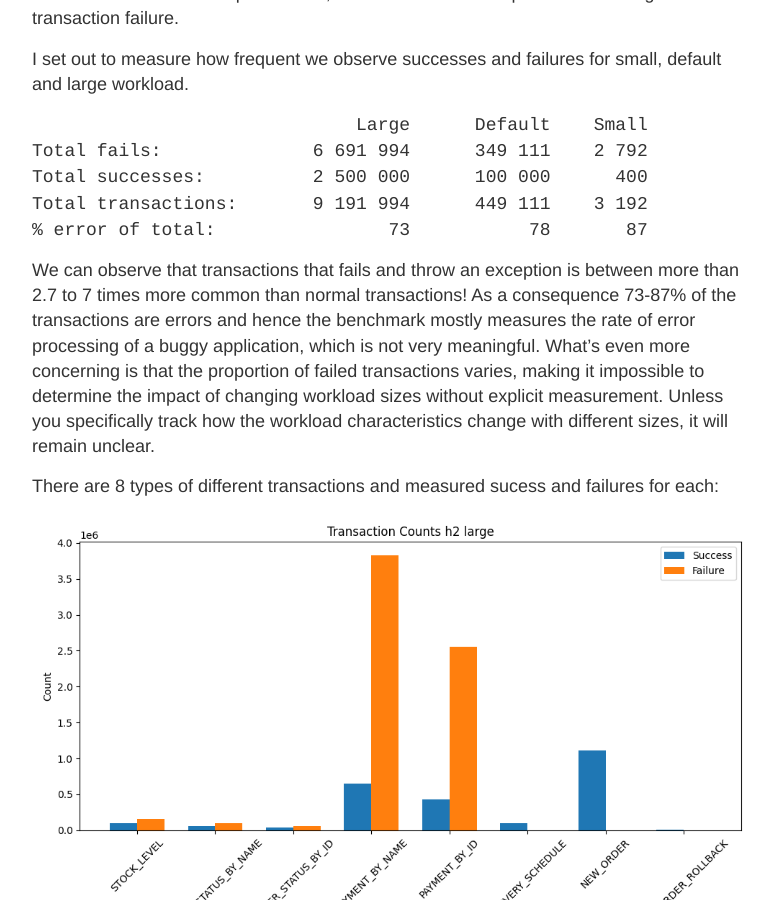
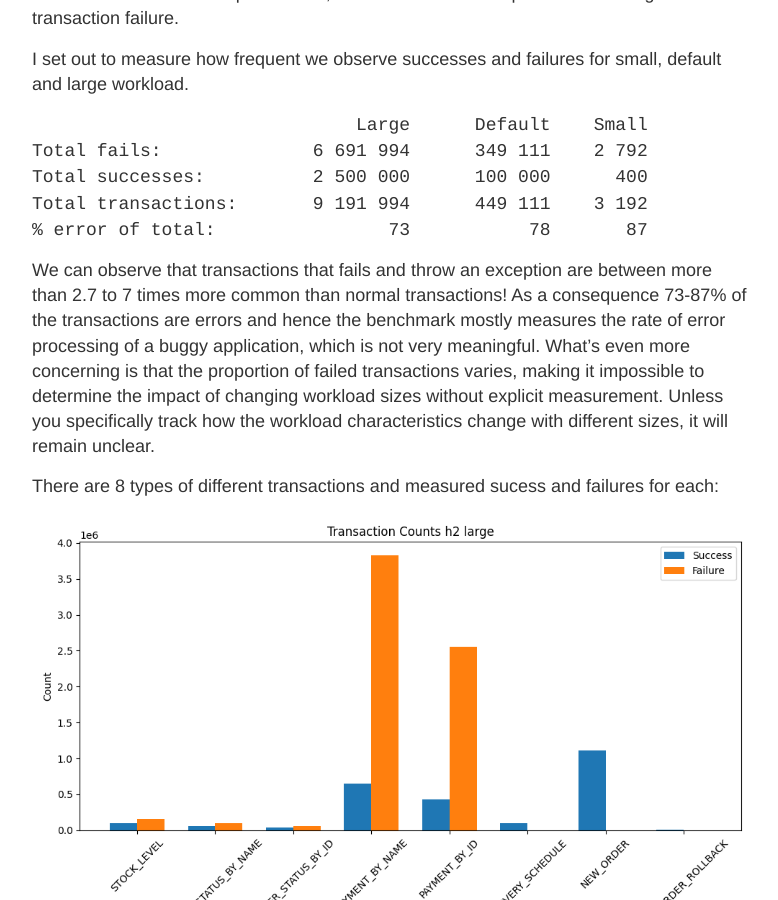
Before and after one commit to JonasNorlinder/jonasnorlinder.github.io, a Jekyll site: the page built from _posts/2024-04-02-When-Silence-is-Not-Golden-The-Risks-of-Ignoring-Errors.md, in a window 1280 px wide and 900 px high, scrolled down 3847 px. Shown: the whole window, without its empty margins (248-1026 px from the left). Built offline with Jekyll 4.4.1, drawn with Linux system fonts in a browser that asks for light colours; some of the changed text lies outside the part shown.

Commit message:
Update 2024-04-02-When-Silence-is-Not-Golden-The-Risks-of-Ignoring-Errors.md

````diff
--- a/_posts/2024-04-02-When-Silence-is-Not-Golden-The-Risks-of-Ignoring-Errors.md
+++ b/_posts/2024-04-02-When-Silence-is-Not-Golden-The-Risks-of-Ignoring-Errors.md
@@ -53,7 +53,7 @@
 Upon removing output suppression during iteration and running `java
 -jar dacapo-evaluation-git-fd292e92.jar cassandra -s large -n 1 &>
 workload_large.log`, I obtained a 1.6 GB log file filled with exceptions. Notably, `com.datastax.driver.core.exception
-s.InvalidQueryException` is thrown 118 206 times, accounting for approximately
+s.InvalidQueryException` are thrown 118,206 times, accounting for approximately
 10% of all operations, indicating that nearly all reads failed. Consequently,
 DaCapo `v23.11` using Cassandra with a large workload essentially measure the error processing rate of a faulty application, rather than providing a representative workload. Surprisingly, neither the release notes nor the linked issue mention this critical problem.
 
@@ -163,7 +163,7 @@
 % error of total:                73           78       87
 ```
 
-We can observe that transactions that fails and throw an exception is between
+We can observe that transactions that fails and throw an exception are between
 more than 2.7 to 7 times more common than normal transactions! As a consequence
 73-87% of the transactions are errors and hence the benchmark mostly measures the
 rate of error processing of a buggy application, which is not very meaningful.
````
